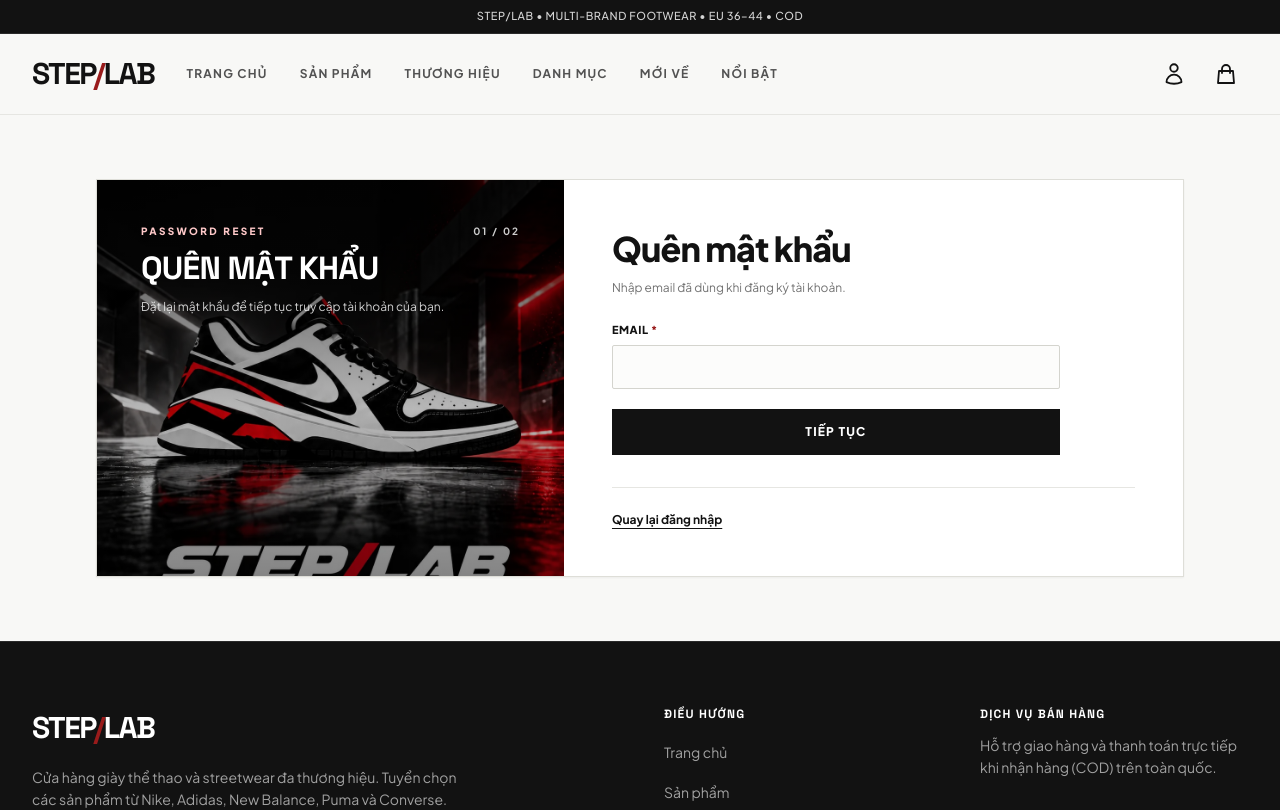
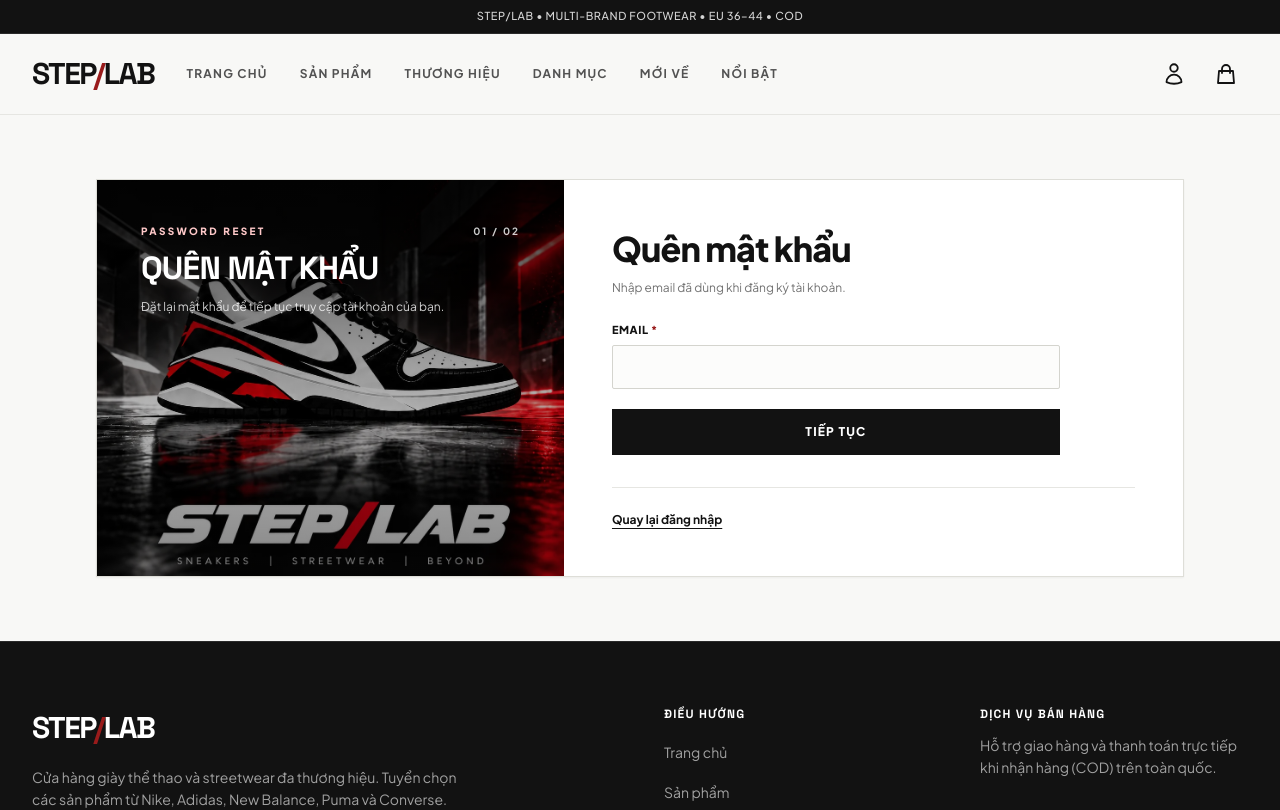
Before and after one commit to nnam099/shoe-store-webapp, a React (Vite) app in the folder client/: page /forgot-password in a window 1280 px wide. Shown: the top 810 px of the page. Built offline with nearby package versions, Linux system fonts and the light colour scheme.

Commit message:
fix: align forgot password step one visual crop

```diff
--- a/client/src/components/auth/AuthShell.jsx
+++ b/client/src/components/auth/AuthShell.jsx
@@ -3,6 +3,7 @@ import { getAssetUrl } from '../../config/site';
 const VISUAL_CROPS = {
   identity: 'object-[center_43%] sm:object-[center_47%] lg:object-[center_58%]',
   security: 'object-[center_43%] sm:object-[center_47%] lg:object-[center_54%]',
+  passwordResetStepOne: 'object-[center_43%] sm:object-[center_47%] lg:object-[center_72%]',
 };
 
 function AuthVisualPanel({ eyebrow, title, railMeta, description, crop }) {
--- a/client/src/pages/ForgotPasswordPage.jsx
+++ b/client/src/pages/ForgotPasswordPage.jsx
@@ -71,7 +71,7 @@ export default function ForgotPasswordPage() {
       title="Quên mật khẩu"
       railMeta={`0${step} / 02`}
       description="Đặt lại mật khẩu để tiếp tục truy cập tài khoản của bạn."
-      crop="security"
+      crop={step === 1 ? 'passwordResetStepOne' : 'security'}
       footer={(
         <Link className="font-bold text-[#121212] underline underline-offset-4" to="/login">
           Quay lại đăng nhập
```
